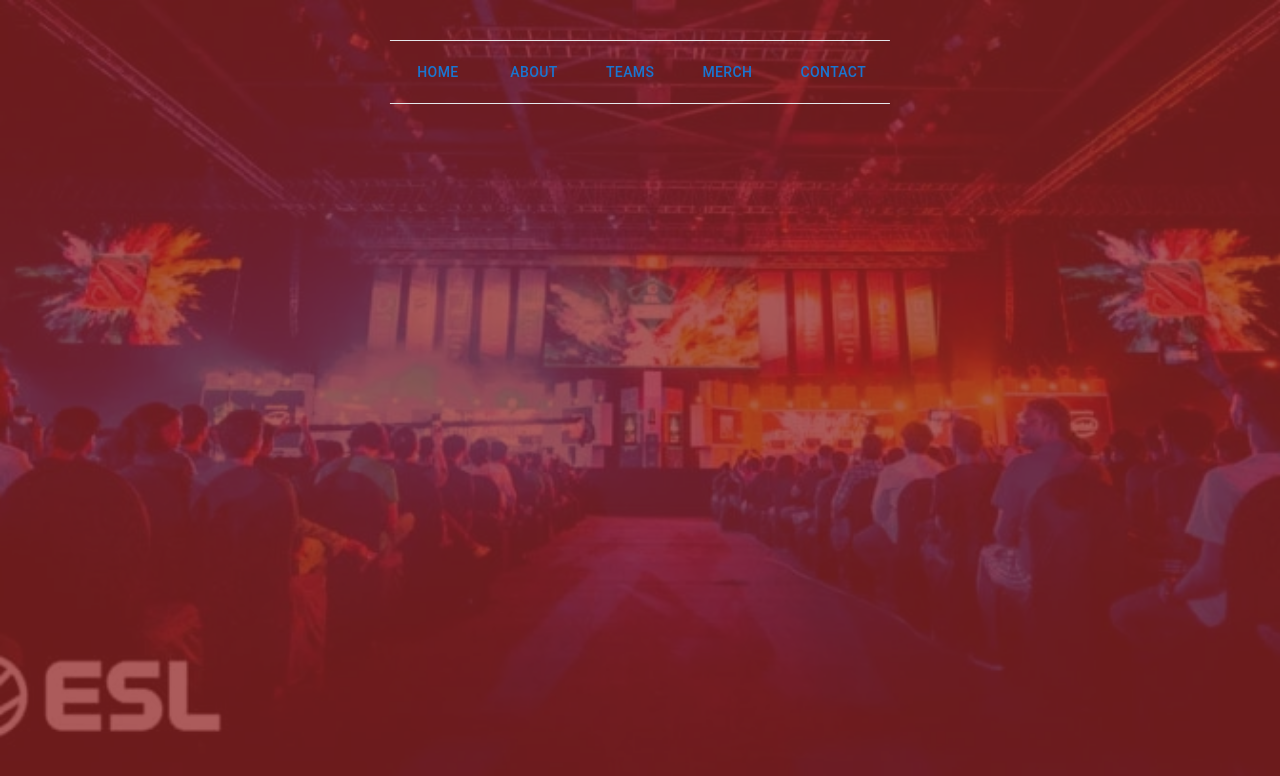
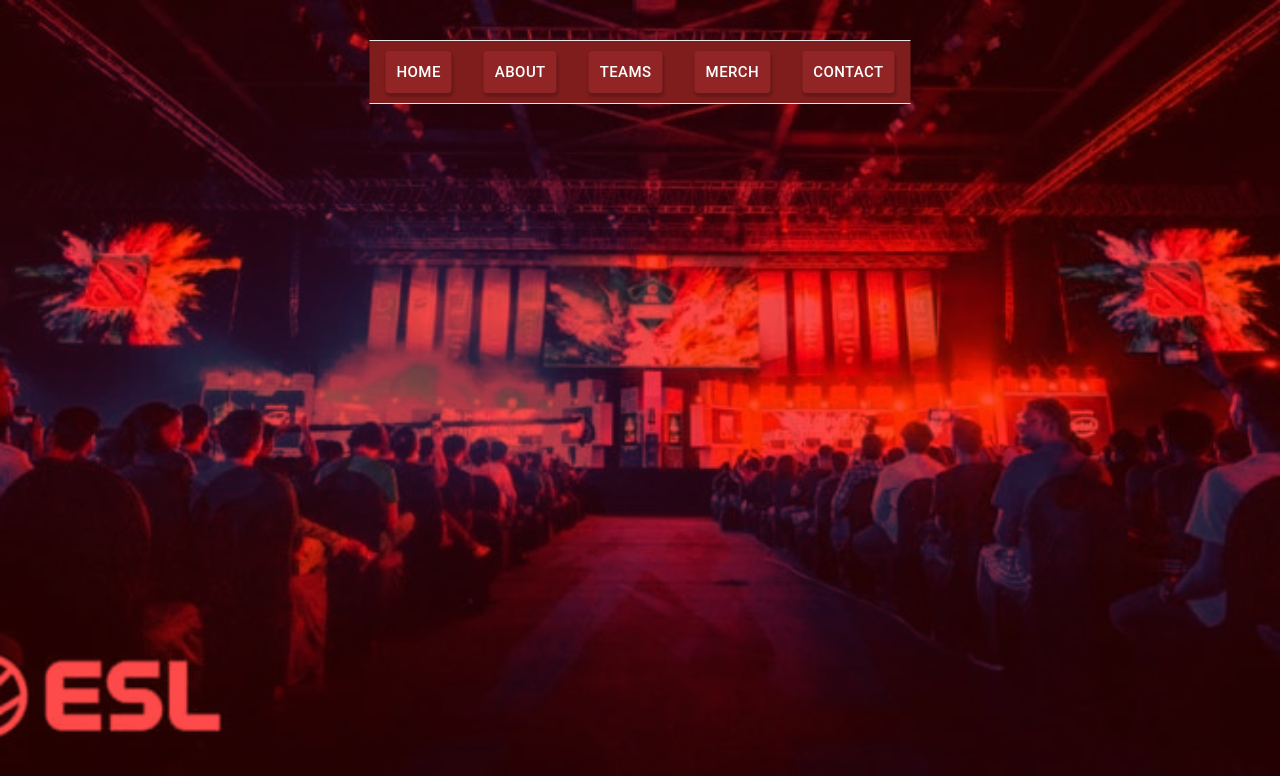
Before and after one commit to cdepaul06/GamingTemplate-v1, a React (Vite) app in the folder GamingTemplatev1/: page / in a window 1280 px wide. Shown: the top 776 px of the page. Built offline with nearby package versions, Linux system fonts and the light colour scheme.

Commit message:
minor changes

```diff
--- a/GamingTemplatev1/src/App.jsx
+++ b/GamingTemplatev1/src/App.jsx
@@ -1,30 +1,10 @@
 import { useState, useEffect } from "react";
-import { mainImage } from "./constants";
 import Navigation from "./components/Navigation/";
 
 const App = () => {
-  const [opacity, setOpacity] = useState(0);
-
-  useEffect(() => {
-    const timer = setTimeout(() => {
-      setOpacity(0.25);
-    }, 100);
-
-    return () => clearTimeout(timer);
-  }, []);
-
   return (
     <>
       <div className='relative min-h-screen'>
-        <img
-          src={mainImage.src}
-          alt={mainImage.alt}
-          style={{
-            opacity: opacity,
-            transition: "opacity 3s ease-out",
-          }}
-          className='absolute w-full h-full object-cover sm:w-full sm:h-full sm:flex sm:flex-grow'
-        />
         <div className='absolute top-0 left-1/2 transform -translate-x-1/2 z-10 pt-10'>
           <Navigation />
         </div>
--- a/GamingTemplatev1/src/components/Navigation/Navigation.jsx
+++ b/GamingTemplatev1/src/components/Navigation/Navigation.jsx
@@ -20,19 +20,32 @@ const Navigation = () => {
 
   return (
     <div className='h-16'>
-      <div className='flex flex-col items-center justify-center w-full h-full border-t border-b'>
+      <div className='flex flex-col items-center justify-center w-full h-full border-t border-b bg-red-900'>
         <ul className='flex items-center justify-center w-full h-full'>
           {navLinks.map((link) => (
             <li key={link.id} className='px-4 py-2'>
               {link.subNavLinks ? (
                 <Button
-                  color='primary'
                   onClick={(e) => handlePopoverOpen(e, link.subNavLinks)}
+                  style={{
+                    backgroundColor: "rgb(145, 37, 37)",
+                    color: "white",
+                    boxShadow: "1px 3px 3px 1px rgba(0, 0, 0, 0.2)",
+                  }}
+                  size='large'
                 >
                   {link.name}
                 </Button>
               ) : (
-                <Button color='primary' href={link.path}>
+                <Button
+                  href={link.path}
+                  style={{
+                    backgroundColor: "rgb(145, 37, 37)",
+                    color: "white",
+                    boxShadow: "1px 3px 3px 1px rgba(0, 0, 0, 0.2)",
+                  }}
+                  size='large'
+                >
                   {link.name}
                 </Button>
               )}
@@ -48,7 +61,7 @@ const Navigation = () => {
                   }}
                   transformOrigin={{
                     vertical: "top",
-                    horizontal: "center",
+                    horizontal: "left",
                   }}
                   slotProps={{
                     paper: {
--- a/GamingTemplatev1/src/index.css
+++ b/GamingTemplatev1/src/index.css
@@ -1,7 +1,13 @@
 @tailwind base;
 @tailwind components;
 @tailwind utilities;
+@import url('https://fonts.googleapis.com/css2?family=Roboto:wght@300&display=swap');
 
 :root {
     background-color: rgb(145, 37, 37);
+    background-image: url('./assets/ESL1.webp');
+    background-size: cover;
+    background-position: center;
+    background-repeat: no-repeat;
+    background-blend-mode: overlay;
 }
```
